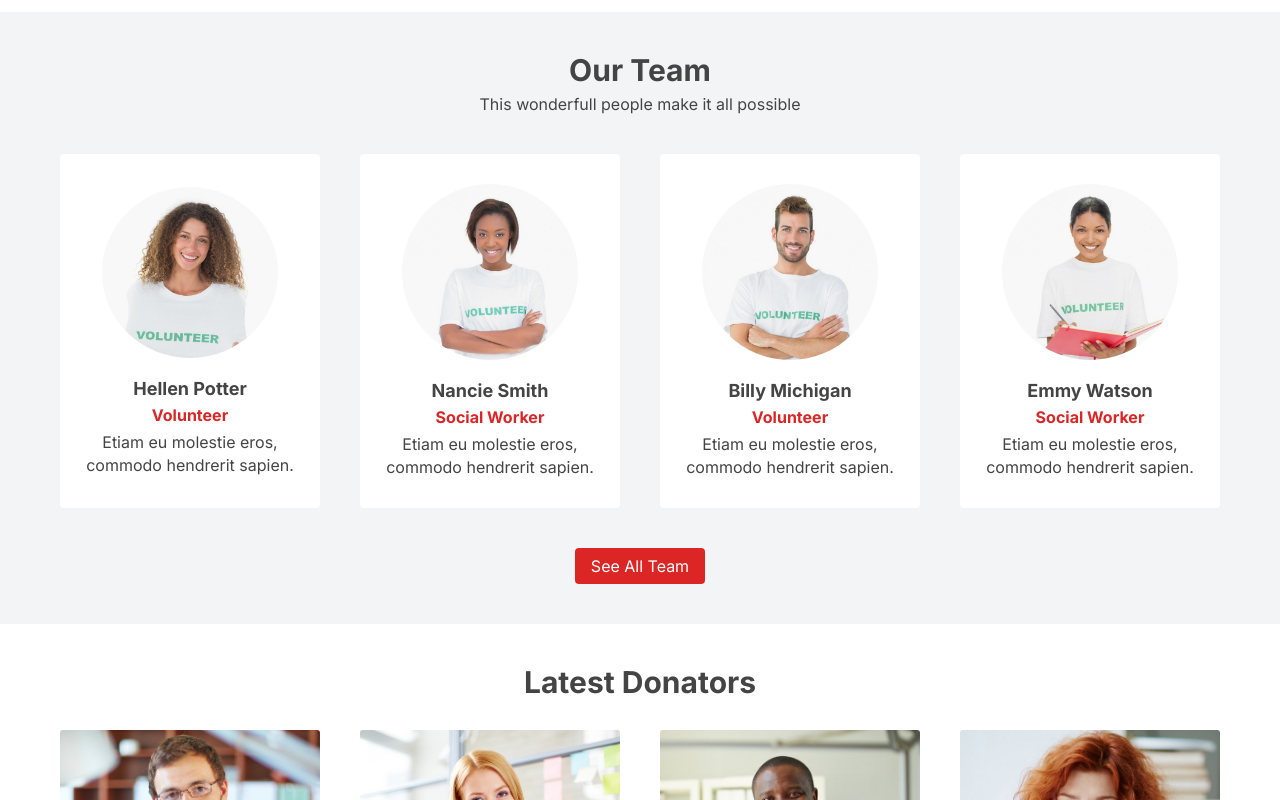
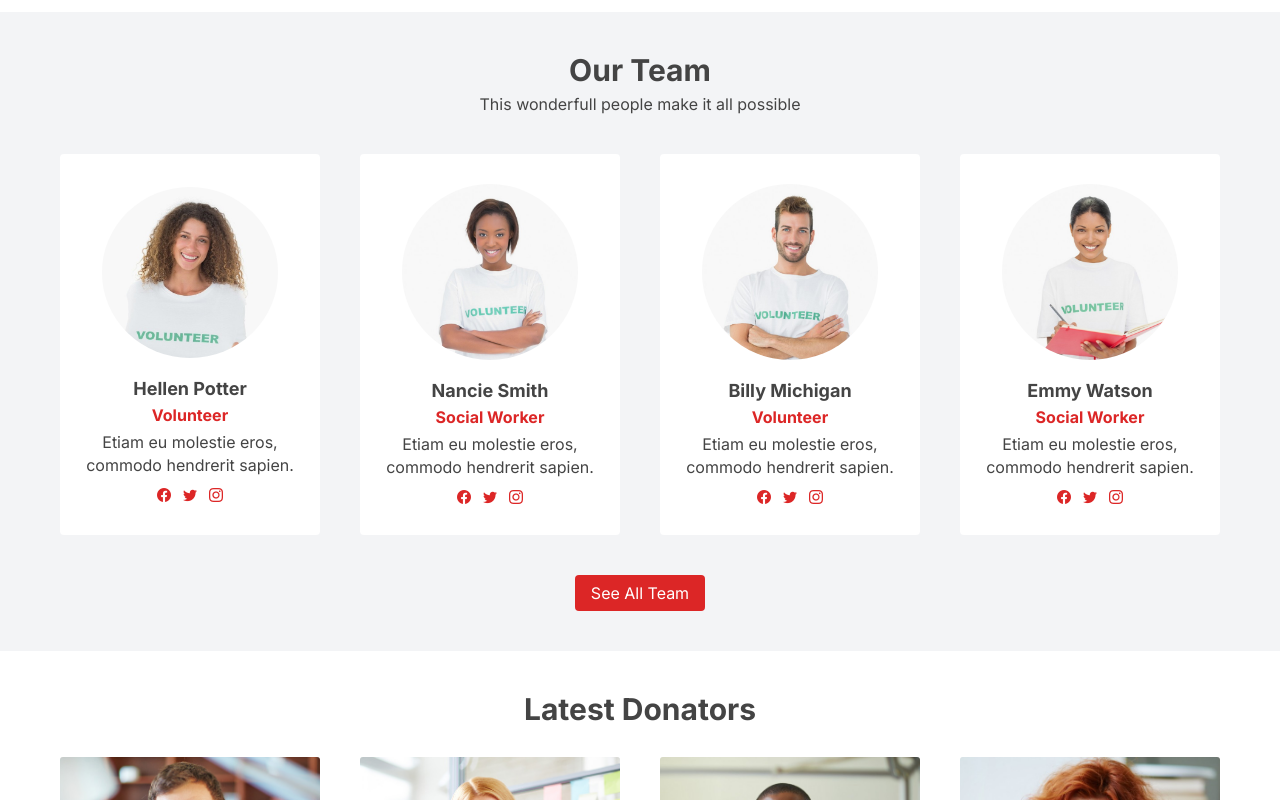
Before and after one commit to joel-nambala/lamukani-midzichenda-v2, a website: page index.html in a window 1280 px wide. Shown: the part 2000-2800 px from the top of the page. Drawn offline with nearby package versions, Linux system fonts and the light colour scheme; no server answers.

Commit message:
Added the social icons

```diff
--- a/css/base.css
+++ b/css/base.css
@@ -82,8 +82,8 @@ a:focus {
   font-size: 1.4rem;
   outline: none;
   border: none;
-  border: 1px solid #14b8a6;
   border-radius: 4px;
+  background-color: #f3f4f6;
 }
 
 .btn-up {
--- a/css/style.css
+++ b/css/style.css
@@ -303,6 +303,28 @@ body {
   margin-top: 4rem;
 }
 
+.team-icons {
+  display: flex;
+  align-items: center;
+  gap: 1.2rem;
+  margin-top: 1rem;
+}
+
+.team-link {
+  color: var(--primary-color);
+  text-decoration: none;
+  display: inline-block;
+  transition: all 0.4s ease;
+}
+
+.team-link:hover {
+  transform: scale(1.2);
+}
+
+.team-icon {
+  font-size: 1.4rem;
+}
+
 /* DONATORS */
 #donators {
   padding: 4rem 0;
--- a/index.html
+++ b/index.html
@@ -290,6 +290,17 @@
               <p class="team-text">
                 Etiam eu molestie eros, commodo hendrerit sapien.
               </p>
+              <div class="team-icons">
+                <a href="" class="team-link"
+                  ><i class="bi bi-facebook team-icon"></i
+                ></a>
+                <a href="" class="team-link"
+                  ><i class="bi bi-twitter team-icon"></i
+                ></a>
+                <a href="" class="team-link"
+                  ><i class="bi bi-instagram team-icon"></i
+                ></a>
+              </div>
             </div>
             <div class="team-card">
               <img
@@ -302,6 +313,17 @@
               <p class="team-text">
                 Etiam eu molestie eros, commodo hendrerit sapien.
               </p>
+              <div class="team-icons">
+                <a href="" class="team-link"
+                  ><i class="bi bi-facebook team-icon"></i
+                ></a>
+                <a href="" class="team-link"
+                  ><i class="bi bi-twitter team-icon"></i
+                ></a>
+                <a href="" class="team-link"
+                  ><i class="bi bi-instagram team-icon"></i
+                ></a>
+              </div>
             </div>
             <div class="team-card">
               <img
@@ -314,6 +336,17 @@
               <p class="team-text">
                 Etiam eu molestie eros, commodo hendrerit sapien.
               </p>
+              <div class="team-icons">
+                <a href="" class="team-link"
+                  ><i class="bi bi-facebook team-icon"></i
+                ></a>
+                <a href="" class="team-link"
+                  ><i class="bi bi-twitter team-icon"></i
+                ></a>
+                <a href="" class="team-link"
+                  ><i class="bi bi-instagram team-icon"></i
+                ></a>
+              </div>
             </div>
             <div class="team-card">
               <img
@@ -326,6 +359,17 @@
               <p class="team-text">
                 Etiam eu molestie eros, commodo hendrerit sapien.
               </p>
+              <div class="team-icons">
+                <a href="" class="team-link"
+                  ><i class="bi bi-facebook team-icon"></i
+                ></a>
+                <a href="" class="team-link"
+                  ><i class="bi bi-twitter team-icon"></i
+                ></a>
+                <a href="" class="team-link"
+                  ><i class="bi bi-instagram team-icon"></i
+                ></a>
+              </div>
             </div>
           </div>
         </div>
@@ -425,7 +469,7 @@
       </div>
     </section>
     <div class="modal hide-modal"></div>
-    <div class="donate hide-modal">
+    <div class="donate">
       <i class="bi bi-x-lg modal-close-window"></i>
       <h2 class="donate-title">Donation details</h2>
       <form class="donate-form">
@@ -471,11 +515,11 @@
           <p class="donate-details-item">Campaigns</p>
           <select name="campaign" id="campaign" class="form-control" required>
             <option value="" disabled>--Select Campaign--</option>
-            <option value="one-time">Against unemployment</option>
+            <!-- <option value="one-time">Against unemployment</option>
             <option value="weekly">Proper elderly care</option>
             <option value="monthly">Sponsor an orphan child</option>
             <option value="monthly">Child protection program</option>
-            <option value="monthly">Special education opportunites</option>
+            <option value="monthly">Special education opportunites</option> -->
           </select>
           <p class="donate-details-item">Message</p>
           <textarea
--- a/js/script.js
+++ b/js/script.js
@@ -15,9 +15,13 @@ const btnModal = document.querySelectorAll('.btn-modal');
 const modalWindow = document.querySelector('.modal');
 const donateWindow = document.querySelector('.donate');
 const modalClose = document.querySelector('.modal-close-window');
+const campaignContainer = document.getElementById('campaign');
 
 // State variables
 const donations = [3500, 7400, 1200, 5350];
+
+// prettier-ignore
+const campaigns = ['Against unemployment', 'Proper elderly care','Special education opportunities', 'Child protection program', 'Sponsor an orphan child'];
 
 // Number formatter
 const numberFormatter = function (number) {
@@ -175,3 +179,17 @@ btnModal.forEach(function (btn, i, arr) {
 
 modalWindow.addEventListener('click', closeModal);
 modalClose.addEventListener('click', closeModal);
+
+// Populate the campaigns
+const populateCampaigns = function () {
+  // Loop over the campaigns
+  campaigns.forEach(function (campaign, i, arr) {
+    // Generate markup
+    const html = `<option value="${campaign}">${campaign}</option>`;
+    console.log(i);
+    // Append to the UI
+    campaignContainer.insertAdjacentHTML('beforeend', html);
+  });
+};
+
+populateCampaigns();
--- a/package.json
+++ b/package.json
@@ -3,7 +3,7 @@
   "version": "1.0.0",
   "description": "A new welafrae website with HTML, CSS and JavaScript",
   "scripts": {
-    "server": "live-server --port=8000",
+    "server": "live-server --port=1010",
     "start": "npm-run-all --parallel server",
     "concat": "concat -o css/style.concat.css css/base.css css/style.css css/queries.css",
     "prefix": "postcss --use autoprefixer -b 'last 10 versions' css/style.concat.css -o css/style.prefix.css",
```
